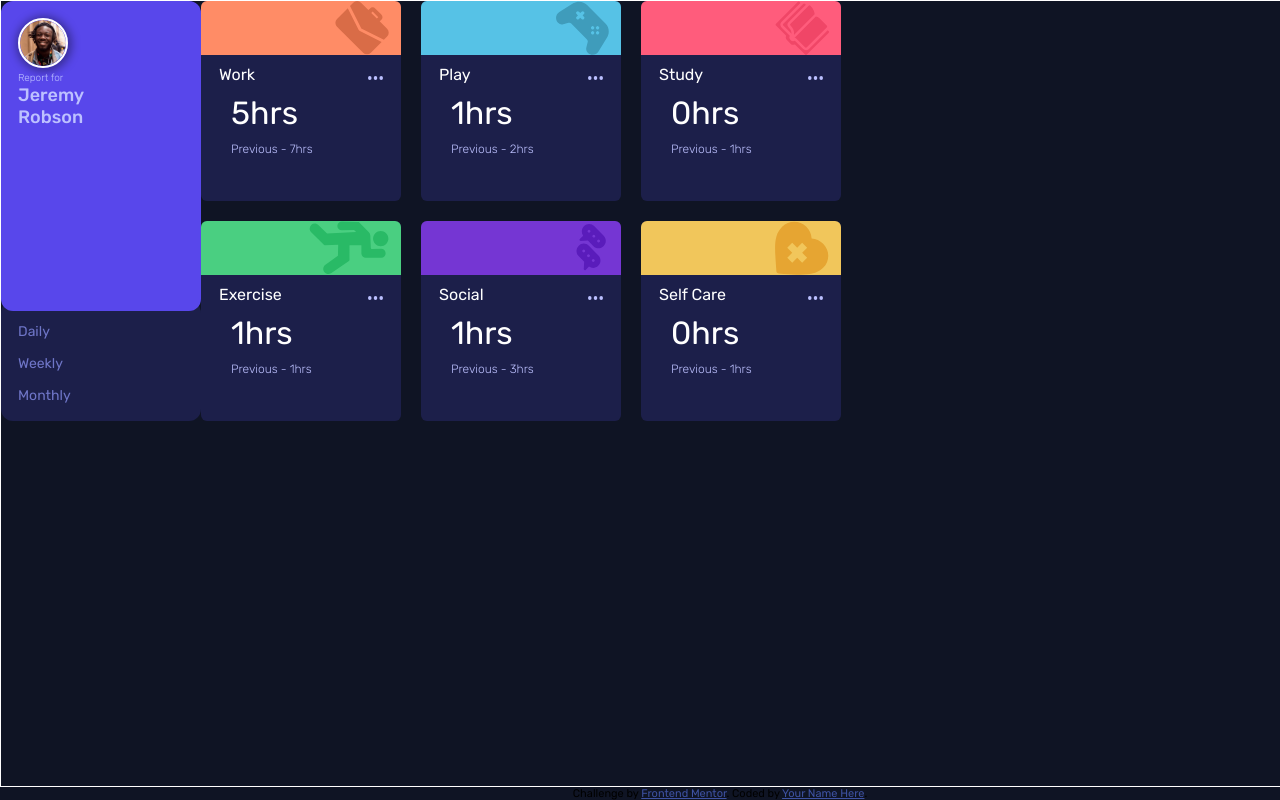
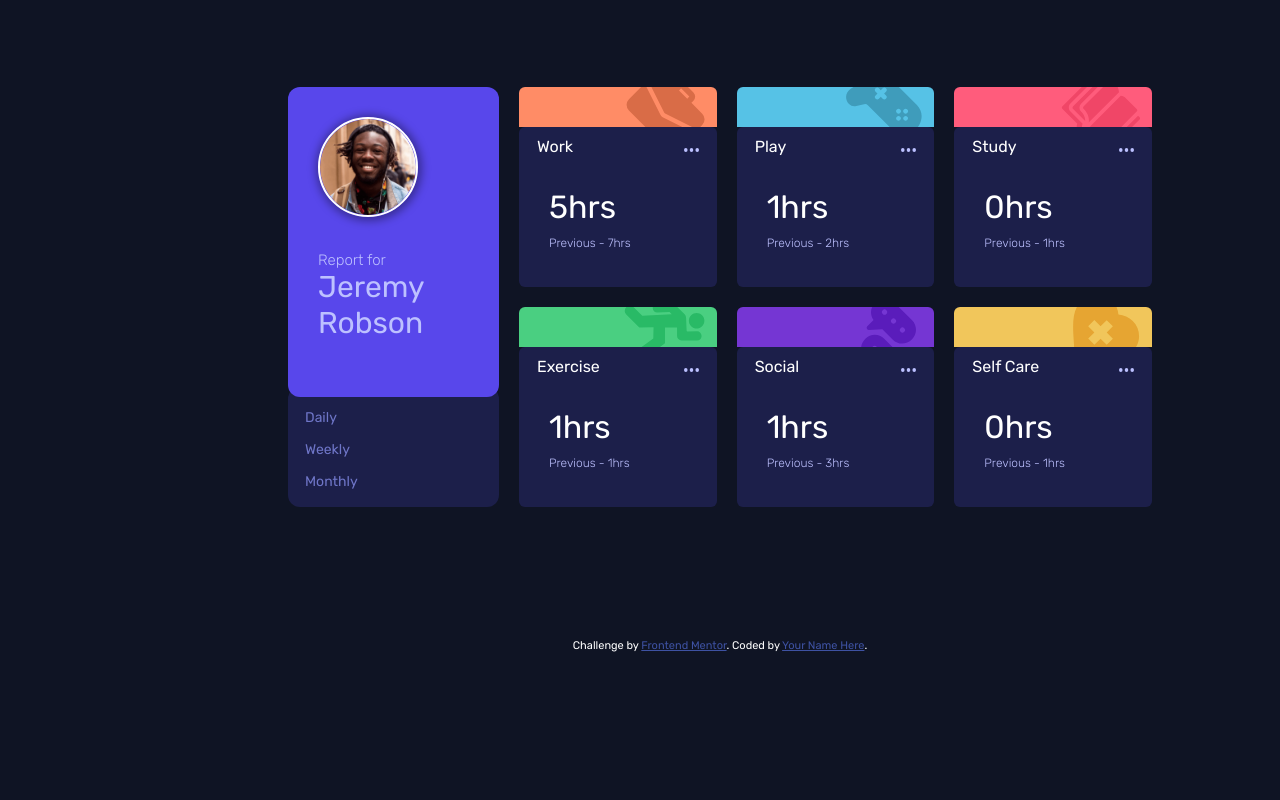
Before and after one commit to cheng-moo/time-tracking-dashboard, a plain HTML site: page index.html in a window 1280 px wide. Shown: the top 800 px of the page. Drawn offline with Linux system fonts and the light colour scheme.

Commit message:
Styling Done

```diff
--- a/index.html
+++ b/index.html
@@ -33,6 +33,7 @@
   <div class="categories">
     <div class="work category">
       <div class="background"><img src="./images/icon-work.svg" alt="suitcase"></div>
+      <div class="content">
         <div class="heading-container">
           <div class="heading">Work</div>
           <div class="ellipsis"><img src="./images/icon-ellipsis.svg" alt="ellipsis"></div>
@@ -50,9 +51,10 @@
           <div class="prev">Previous - 128hrs</div> <!-- monthly -->
         </div>
       </div>
+    </div>
     <div class="play category">
       <div class="background"><img src="./images/icon-play.svg" alt="joystick"></div>
-
+      <div class="content">
         <div class="heading-container">
           <div class="heading">Play</div>
           <div class="ellipsis"><img src="./images/icon-ellipsis.svg" alt="ellipsis"></div>
@@ -70,8 +72,10 @@
           <div class="prev">Previous - 29hrs</div> <!-- monthly -->
         </div>
       </div>
+    </div>
     <div class="study category">
       <div class="background"><img src="./images/icon-study.svg" alt="book"></div>
+      <div class="content">
         <div class="heading-container">
           <div class="heading">Study</div>
           <div class="ellipsis"><img src="./images/icon-ellipsis.svg" alt="ellipsis"></div>
@@ -89,9 +93,11 @@
           <div class="prev">Previous - 19hrs</div> <!-- monthly -->
         </div>
       </div>
+    </div>
 
     <div class="exercise category">
       <div class="background"><img src="./images/icon-exercise.svg" alt="run"></div>
+      <div class="content">
         <div class="heading-container">
         <div class="heading">Exercise</div>
         <div class="ellipsis"><img src="./images/icon-ellipsis.svg" alt="ellipsis"></div>
@@ -109,9 +115,11 @@
           <div class="prev">Previous - 18hrs</div> <!-- monthly -->
         </div>
       </div>
+    </div>
 
     <div class="social category">
       <div class="background"><img src="./images/icon-social.svg" alt="chat"></div>
+      <div class="content">
         <div class="heading-container">
         <div class="heading">Social</div>
         <div class="ellipsis"><img src="./images/icon-ellipsis.svg" alt="ellipsis"></div>
@@ -129,9 +137,11 @@
           <div class="prev">Previous - 23hrs</div> <!-- monthly -->
         </div>
       </div>
+    </div>
 
     <div class="self-care category">
       <div class="background"><img src="./images/icon-self-care.svg" alt="heart"></div>
+      <div class="content">
         <div class="heading-container">
         <div class="heading">Self Care</div>
         <div class="ellipsis"><img src="./images/icon-ellipsis.svg" alt="ellipsis"></div>
@@ -149,6 +159,7 @@
           <div class="prev">Previous - 11hrs</div> <!-- monthly -->
         </div>
       </div>
+    </div>
 
   </div>
 </div>
--- a/style.css
+++ b/style.css
@@ -24,28 +24,30 @@ body {
     --pale-blue: hsl(236,100%,87%);
     background-color: var(--very-dark-blue);
     width: 1440px;
+    height: 652px;
 }
 .profile {
     color: var(--pale-blue);
     background-color: var(--blue);
-    padding: 17px;
+    padding: 30px;
 
     border-radius: 12px;
 }
 .profile img {
-    width: 50px;
-    height: 50px;
+    width: 100px;
+    height: 100px;
+    border-radius: 50px;
+    box-shadow: 1px 1px 9px 3px #0000005c;
     border: 2px solid #fff;
-    border-radius: 25px;
-    box-shadow: 1px 1px 9px 3px #0000005c;
 }
 .profile p {
-    font-size: 10px;
+    font-size: 15px;
     font-weight: 300;
+    margin-top: 30px;
 }
 .profile .name {
-    font-weight: 500;
-    font-size: 18px;
+    font-weight: 400;
+    font-size: 30px;
 }
 .interval {
     font-size: 14px;
@@ -63,13 +65,15 @@ body {
     margin: 15px 0;
 }
 .background {
-    z-index: -1;
+    z-index: 0;
     display: flex;
     justify-content: flex-end;
     padding-right: 12px;
-    height: 54px;
+    height: 20%;
     border-top-left-radius: 6px;
     border-top-right-radius: 6px;
+    overflow: hidden;
+    position: relative;
 }
 .work .background {
     background-color: var(--work);
@@ -83,6 +87,9 @@ body {
 .exercise .background {
     background-color: var(--exercise);
 }
+.exercise .background img {
+    margin-top: 10px;
+}
 .social .background {
     background-color: var(--social);
 }
@@ -91,8 +98,21 @@ body {
 }
 .category {
     color: #fff;
+    border-radius: 6px;
+}
+.background img {
+    z-index: 0;
+    position: absolute;
+    top: -14px;
+}
+.content {
     background-color: var(--dark-blue);
+    height: 80%;
     border-radius: 6px;
+    z-index: 1;
+    position: relative;
+
+
 }
 .heading-container {
     display: flex;
@@ -104,6 +124,7 @@ body {
    width: 15px;
 }
  .current {
+    margin-top: 22px;
     font-weight: 400;
     font-size: 32px;
     padding-left: 30px;
@@ -120,19 +141,19 @@ body {
    flex-direction: column;
    align-items: center;
    width: 1440px;
-   height: 100%;
    margin: 0 auto;
+   justify-content: center;
 
 }
 .wrapper {
     display: grid;
-    grid-template-columns: repeat(6, 200px);
-    grid-template-rows: 300px 300px;
-    border: 1px solid #fff;
-    height: 2000px;
-    width: 100%;
-
-
+    grid-template-columns: 1fr 3fr;
+    grid-template-rows: 300px 165px;
+    height: 100%;
+    width: 60%;
+    align-content: center;
+    justify-content: center;
+    grid-column-gap: 20px;
 }
 .wrapper .profile {
     grid-column: 1/2;
@@ -151,9 +172,52 @@ body {
 .categories {
     display: grid;
     grid-gap: 20px;
-    grid-template-columns: repeat(3,200px);
+    grid-template-columns: repeat(3,1fr);
     grid-template-rows: 200px 200px;
+
 }
 .display {
     display: none;
 }
+@media screen and (max-width: 375px) {
+    body {
+        width: 375px;
+        justify-content: stretch;
+        height: 1110px;
+
+    }
+
+    .wrapper {
+    display: grid;
+    grid-template-columns: 1fr 1fr 1fr;
+    grid-template-rows: 299px 144px 75px;
+    height: 100%;
+    width: 90%;
+    align-content: stretch;
+    justify-content: center;
+    grid-column-gap: 20px;
+    }
+    .wrapper .profile {
+        grid-column: 1/-1;
+        grid-row: 1/2;
+        height: 280px;
+    }
+    .wrapper .interval {
+        grid-column: 1/-1;
+        grid-row: 2/3;
+        height: fit-content;
+        z-index: -1;
+    }
+    .wrapper .categories {
+        grid-column: 1/-1;
+        grid-row: 3/-1;
+        display: grid;
+        grid-gap: 14px;
+        grid-template-columns: repeat(2,1fr);
+        grid-template-rows: 200px 200px;
+        grid-auto-rows: 200px;
+    }
+}
+.attribution {
+    color: #fff;
+}
```
Lines whose indentation alone changed are shown as unchanged.
